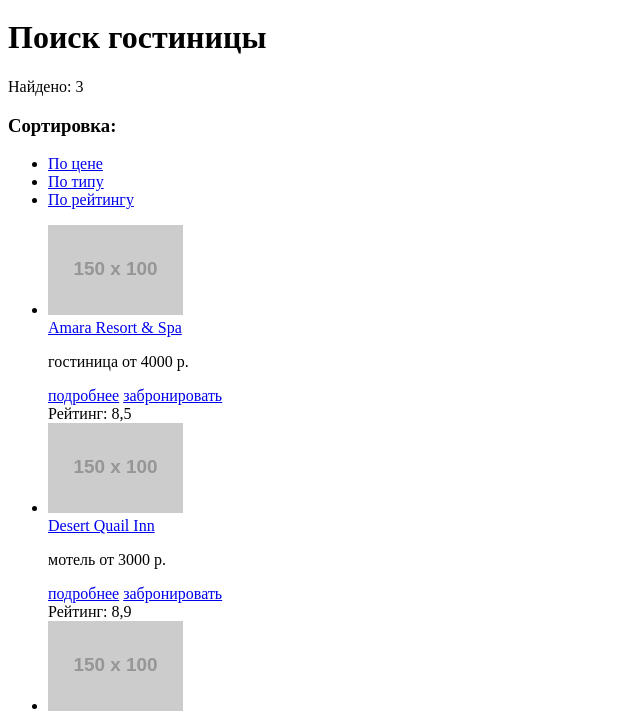
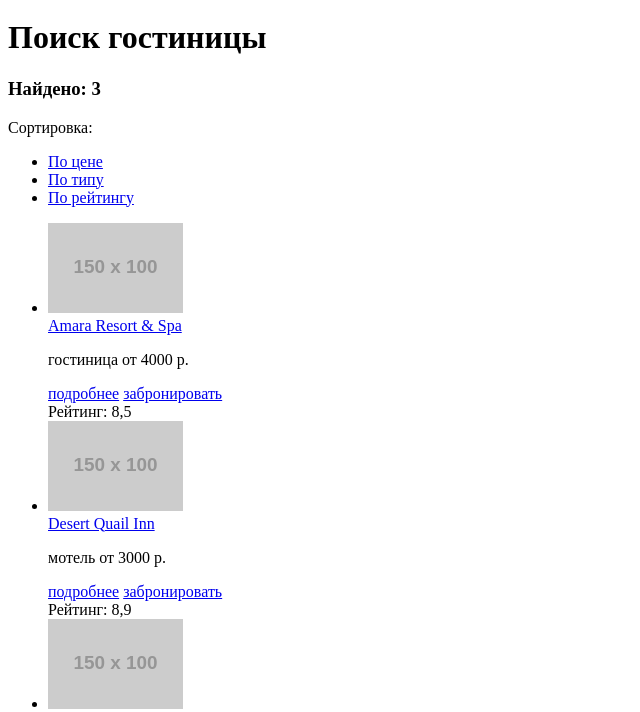
Before and after one commit to TimPetrov/531963-sedona, a plain HTML site: page catalog.html in a window 1280 px wide. Shown: the part 116-828 px from the top of the page, without its empty margins (0-640 px from the left). Drawn offline with Linux system fonts and the light colour scheme; placeholder pictures from the web are drawn by us.

Commit message:
Исправления в разметке

```diff
--- a/catalog.html
+++ b/catalog.html
@@ -25,8 +25,8 @@
 		</section>
 		<section class="catalog-sort">
           <nav class="catalog-sort-nav">
-            <p class="catalog-sort-count">Найдено: 3</p>
-            <h3 class="catalog-sort-title">Сортировка:</h3>
+            <h3 class="catalog-sort-count">Найдено: 3</h3>
+            <p class="catalog-sort-title">Сортировка:</p>
             <ul class="catalog-sort-list">
               <li><a class="catalog-sort-type active" href="#">По цене</a></li>
               <li><a class="catalog-sort-type" href="#">По типу</a></li>
```
Also changed, not shown: index.html (+3 -3 lines).
